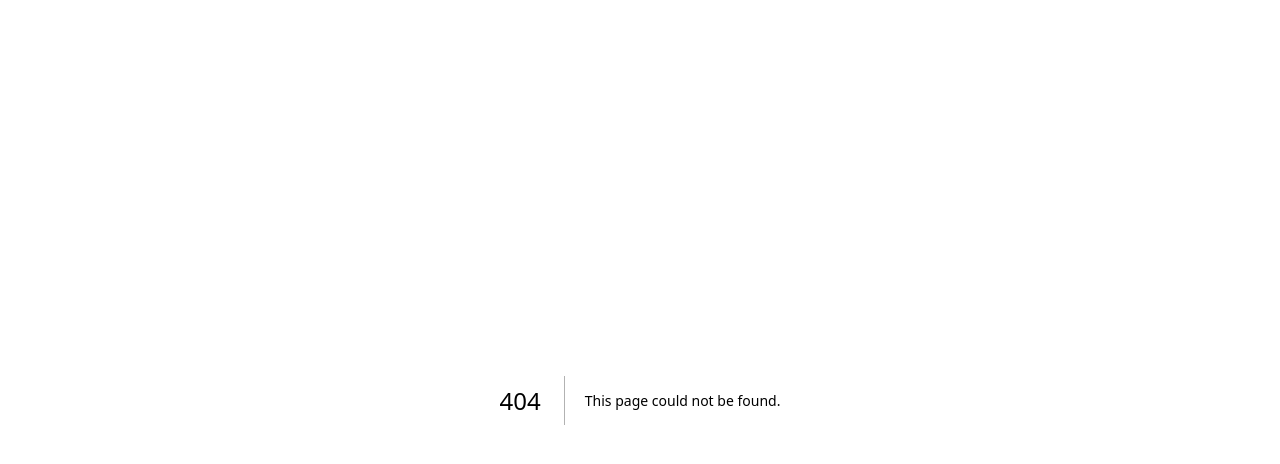
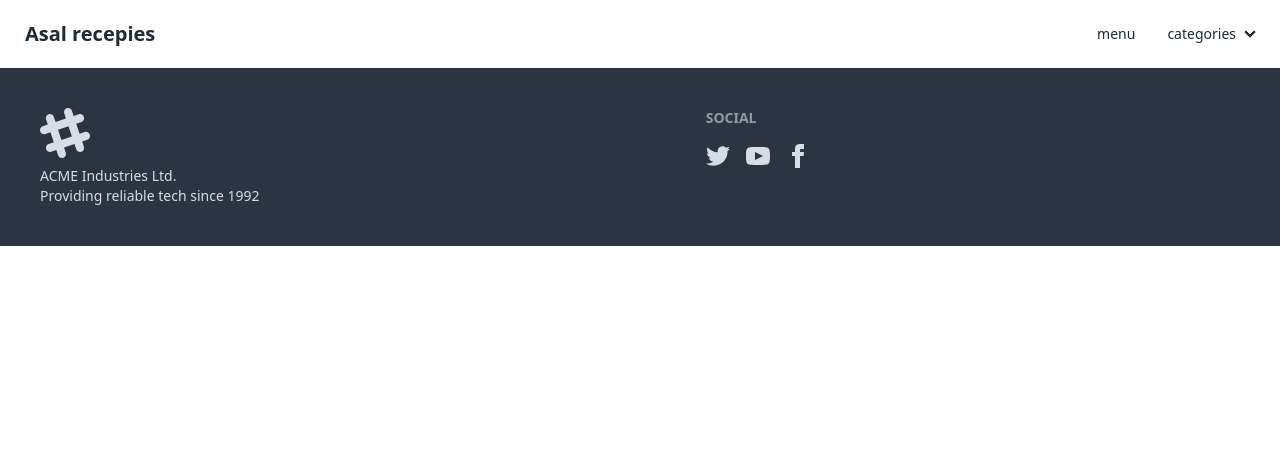
Before and after one commit to khashayarmobarez/asal-recepies, a Next.js app: page /recepies in a window 1280 px wide. Before the commit this address had no page. Shown: the top 464 px of the page. Built offline with nearby package versions, Linux system fonts and the light colour scheme; data requests are answered from the project's data file.

Commit message:
made layout and some routes

```diff
--- /dev/null
+++ b/components/layout/Layout.js
@@ -0,0 +1,91 @@
+import Link from "next/link";
+
+
+const Layout = ({children}) => {
+    return (
+        <>
+            <header className="navbar bg-base-100">
+                <div className="flex-1">
+                    <Link href={'/'} className="btn btn-ghost text-xl">Asal recepies</Link>
+                </div>
+                <div className="flex-none">
+                    <ul className="menu menu-horizontal px-1">
+                    <li><Link href={'/menu'}>menu</Link></li>
+                    <li>
+                        <details>
+                        <summary>categories</summary>
+                        <ul className="bg-base-100 rounded-t-none p-2">
+                            <li><Link href={'/categories'}>categories</Link></li>
+                            <li><Link href={'/categories'}>categories</Link></li>
+                        </ul>
+                        </details>
+                    </li>
+                    </ul>
+                </div>
+            </header>
+
+            <div className="w-full">{children}</div>
+
+            <footer className="footer bg-neutral text-neutral-content p-10">
+                <aside>
+                    <svg
+                    width="50"
+                    height="50"
+                    viewBox="0 0 24 24"
+                    xmlns="http://www.w3.org/2000/svg"
+                    fillRule="evenodd"
+                    clipRule="evenodd"
+                    className="fill-current">
+                    <path
+                        d="M22.672 15.226l-2.432.811.841 2.515c.33 1.019-.209 2.127-1.23 2.456-1.15.325-2.148-.321-2.463-1.226l-.84-2.518-5.013 1.677.84 2.517c.391 1.203-.434 2.542-1.831 2.542-.88 0-1.601-.564-1.86-1.314l-.842-2.516-2.431.809c-1.135.328-2.145-.317-2.463-1.229-.329-1.018.211-2.127 1.231-2.456l2.432-.809-1.621-4.823-2.432.808c-1.355.384-2.558-.59-2.558-1.839 0-.817.509-1.582 1.327-1.846l2.433-.809-.842-2.515c-.33-1.02.211-2.129 1.232-2.458 1.02-.329 2.13.209 2.461 1.229l.842 2.515 5.011-1.677-.839-2.517c-.403-1.238.484-2.553 1.843-2.553.819 0 1.585.509 1.85 1.326l.841 2.517 2.431-.81c1.02-.33 2.131.211 2.461 1.229.332 1.018-.21 2.126-1.23 2.456l-2.433.809 1.622 4.823 2.433-.809c1.242-.401 2.557.484 2.557 1.838 0 .819-.51 1.583-1.328 1.847m-8.992-6.428l-5.01 1.675 1.619 4.828 5.011-1.674-1.62-4.829z"></path>
+                    </svg>
+                    <p>
+                    ACME Industries Ltd.
+                    <br />
+                    Providing reliable tech since 1992
+                    </p>
+                </aside>
+                <nav>
+                    <h6 className="footer-title">Social</h6>
+                    <div className="grid grid-flow-col gap-4">
+                    <a>
+                        <svg
+                        xmlns="http://www.w3.org/2000/svg"
+                        width="24"
+                        height="24"
+                        viewBox="0 0 24 24"
+                        className="fill-current">
+                        <path
+                            d="M24 4.557c-.883.392-1.832.656-2.828.775 1.017-.609 1.798-1.574 2.165-2.724-.951.564-2.005.974-3.127 1.195-.897-.957-2.178-1.555-3.594-1.555-3.179 0-5.515 2.966-4.797 6.045-4.091-.205-7.719-2.165-10.148-5.144-1.29 2.213-.669 5.108 1.523 6.574-.806-.026-1.566-.247-2.229-.616-.054 2.281 1.581 4.415 3.949 4.89-.693.188-1.452.232-2.224.084.626 1.956 2.444 3.379 4.6 3.419-2.07 1.623-4.678 2.348-7.29 2.04 2.179 1.397 4.768 2.212 7.548 2.212 9.142 0 14.307-7.721 13.995-14.646.962-.695 1.797-1.562 2.457-2.549z"></path>
+                        </svg>
+                    </a>
+                    <a>
+                        <svg
+                        xmlns="http://www.w3.org/2000/svg"
+                        width="24"
+                        height="24"
+                        viewBox="0 0 24 24"
+                        className="fill-current">
+                        <path
+                            d="M19.615 3.184c-3.604-.246-11.631-.245-15.23 0-3.897.266-4.356 2.62-4.385 8.816.029 6.185.484 8.549 4.385 8.816 3.6.245 11.626.246 15.23 0 3.897-.266 4.356-2.62 4.385-8.816-.029-6.185-.484-8.549-4.385-8.816zm-10.615 12.816v-8l8 3.993-8 4.007z"></path>
+                        </svg>
+                    </a>
+                    <a>
+                        <svg
+                        xmlns="http://www.w3.org/2000/svg"
+                        width="24"
+                        height="24"
+                        viewBox="0 0 24 24"
+                        className="fill-current">
+                        <path
+                            d="M9 8h-3v4h3v12h5v-12h3.642l.358-4h-4v-1.667c0-.955.192-1.333 1.115-1.333h2.885v-5h-3.808c-3.596 0-5.192 1.583-5.192 4.615v3.385z"></path>
+                        </svg>
+                    </a>
+                    </div>
+                </nav>
+                </footer>
+        </>
+    );
+};
+
+export default Layout;
--- /dev/null
+++ b/components/templates/RecepiesPage.js
@@ -0,0 +1,14 @@
+import React from 'react';
+
+const RecepiesPage = ({data}) => {
+
+    console.log(data)
+
+    return (
+        <div>
+
+        </div>
+    );
+};
+
+export default RecepiesPage;
--- a/pages/_app.js
+++ b/pages/_app.js
@@ -1,5 +1,10 @@
 import '../styles/globals.css'
+import Layout from '../components/layout/Layout'
 
 export default function App({ Component, pageProps }) {
-  return <Component {...pageProps} />
+  return (
+    <Layout>
+      <Component {...pageProps} />
+    </Layout>
+  )
 }
--- a/pages/index.js
+++ b/pages/index.js
@@ -5,13 +5,17 @@
 export default function Home() {
   return (
     <>
-      {/* <Head>
+      <Head>
         <title>asal kalali recepies</title>
         <meta name="description" content="Created by khashayar mobarez" />
         <meta name="viewport" content="width=device-width, initial-scale=1" />
         <link rel="icon" href="/favicon.ico" />
-      </Head> */}
-
+      </Head>
+      <div className='w-full flex justify-center items-center '>
+        <div className='w-full flex flex-col items-center min-h-[70dvh]'>
+          will be developed and designed later
+        </div>
+      </div>
     </>
   )
 }
--- /dev/null
+++ b/pages/recepies/index.js
@@ -0,0 +1,23 @@
+
+import RecepiesPage from '../../components/templates/RecepiesPage';
+
+const Menu = ({data}) => {
+    return (
+        <RecepiesPage data={data} />
+    );
+};
+
+export default Menu;
+
+
+export async function getStaticProps() {
+
+    const res = await fetch('http://localhost:5000/data')
+    const data = await res.json()
+
+
+    return {
+        props: {data},
+        revalidate: 30 * 60 // half an hour
+    }
+}
```
